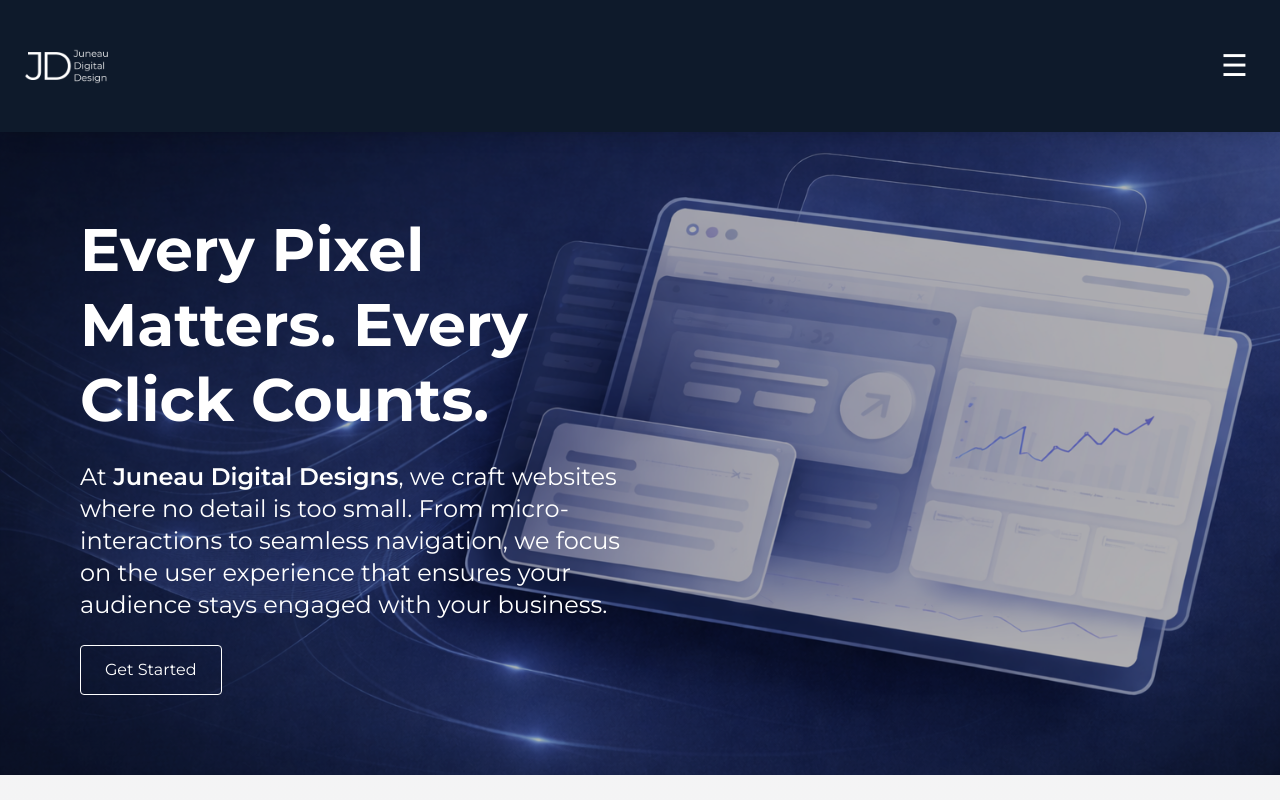
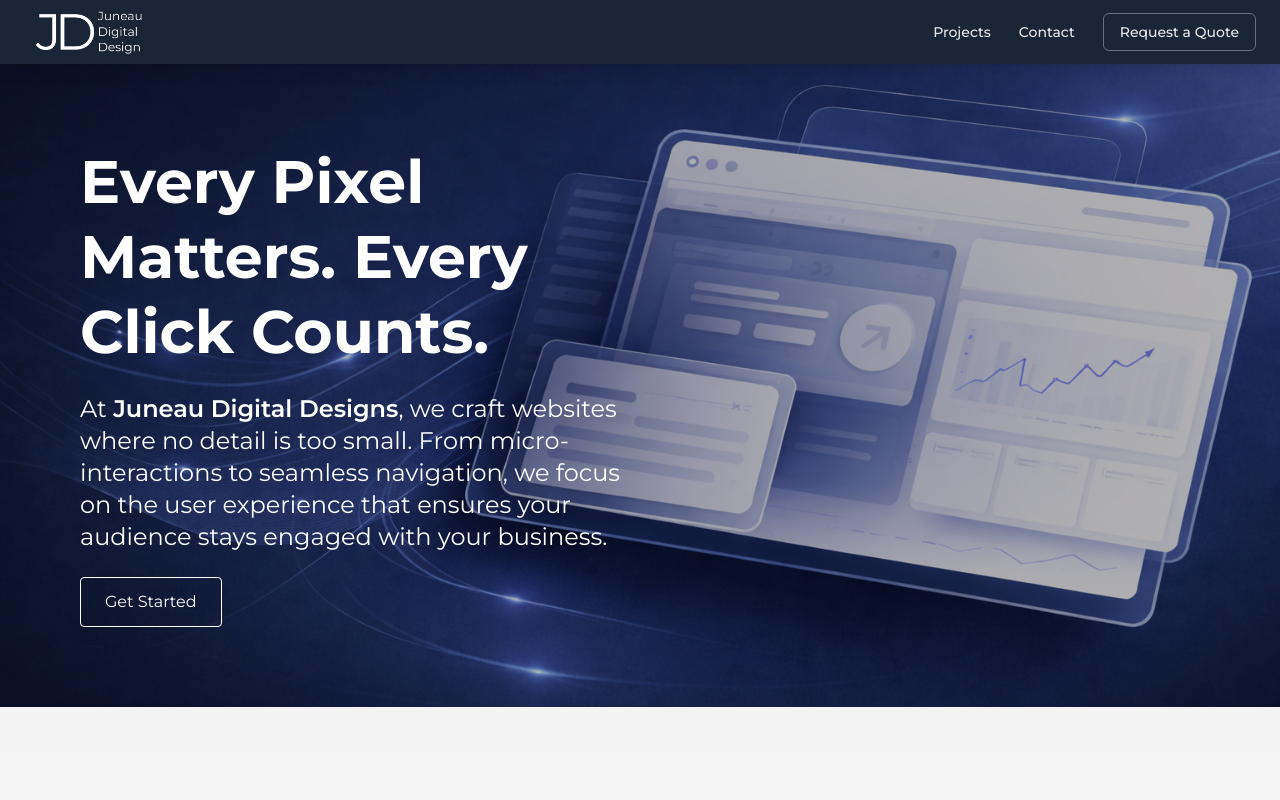
Before and after one commit to JuneauDigitalDesigns/Juneau-Digital-Designs, a Next.js app: page / in a window 1280 px wide. Shown: the top 800 px of the page. Built offline with nearby package versions, Linux system fonts and the light colour scheme.

Commit message:
added request a quote button to navbar, shortened the height, fixed dropdown to animate in, make links into buttons

```diff
--- a/app/components/navbar/navbar.tsx
+++ b/app/components/navbar/navbar.tsx
@@ -10,13 +10,13 @@
 
 export default function Navbar() {
     const [showNav, setShowNav] = useState(false)
-    const modalRef = useRef<HTMLDivElement>(null);
+    const navRef = useRef<HTMLDivElement>(null);
     const handleCloseModal = () => {
         setShowNav(false);
     }
     useEffect(() => {
         const handleClickOutside = (event: MouseEvent) => {
-            if (modalRef.current && !modalRef.current.contains(event.target as Node)) {
+            if (navRef.current && !navRef.current.contains(event.target as Node)) {
                 handleCloseModal();
             }
         };
@@ -26,21 +26,34 @@
         }
     }, [handleCloseModal]);
     const pages: Pages[] = [
-        { name: "Home", href: "/" },
         { name: "Projects", href: "/projects" },
         { name: "Contact", href: "/contact" },
     ]
     return (
-        <div className="relative z-50 w-full bg-[#0E1A2B] flex items-center shadow-lg sticky top-0">
-
-            <div className="flex w-full px-4 py-4 items-center">
-                <Link href="/" className="hover:cursor-pointer">
-                    <Image src="/JD_nobg.png" alt="Logo" width={100} height={100} className="w-[100px] h-[100px]" />
+        <div ref={navRef} className="sticky top-0 z-50 w-full bg-[#0E1A2B]/95 backdrop-blur-sm shadow-lg">
+            <div className="mx-auto flex h-16 w-full max-w-7xl items-center px-4 sm:px-6">
+                <Link href="/" aria-label="Go to home page" className="hover:cursor-pointer">
+                    <Image src="/JD_nobg.png" alt="Juneau Digital Designs home" width={100} height={100} className="h-14 w-14 sm:h-32 sm:w-32" />
                 </Link>
 
-                <div
-                    ref={modalRef}
-                    className="ml-auto text-3xl cursor-pointer text-white select-none relative"
+                <div className="ml-auto hidden items-center gap-7 text-sm font-medium text-white/90 md:flex">
+                    {pages.map((page) => (
+                        <Link key={page.name} href={page.href} className="transition-colors hover:text-white">
+                            {page.name}
+                        </Link>
+                    ))}
+                    <Link
+                        href="/quote"
+                        className="rounded-md border border-white/35 px-4 py-2 text-sm transition-colors hover:bg-white hover:text-[#0E1A2B]"
+                    >
+                        Request a Quote
+                    </Link>
+                </div>
+
+                <button
+                    type="button"
+                    aria-label={showNav ? "Close navigation menu" : "Open navigation menu"}
+                    className="ml-auto select-none text-white md:hidden"
                     onClick={() => setShowNav(prev => !prev)}
                 >
                     <motion.div
@@ -49,63 +62,60 @@
                         animate={{ opacity: 1, rotate: 0 }}
                         exit={{ opacity: 0, rotate: showNav ? 90 : -90 }}
                         transition={{ duration: 0.25, ease: "easeInOut" }}
-                        className="mr-4 cursor-pointer text-3xl text-white"
+                        className="text-3xl leading-none"
                     >
                         {showNav ? "✕" : "☰"}
                     </motion.div>
-                </div>
+                </button>
             </div>
+
             <AnimatePresence>
                 {showNav && (
                     <motion.div
-                        initial={{ opacity: 0, y: -10 }}
+                        initial={{ opacity: 0, y: -8 }}
                         animate={{ opacity: 1, y: 0 }}
-                        exit={{ opacity: 0, y: -10 }}
-                        transition={{ duration: 0.25, ease: "easeOut" }}
-                        className="absolute top-0 text-white
-                                w-screen h-screen
-                                flex flex-col text-lg
-                                divide-y divide-white
-                                scrollbar-hide
+                        exit={{ opacity: 0, y: -8 }}
+                        transition={{ duration: 0.175, ease: "easeOut" }}
+                        className="absolute w-full md:hidden bg-gradient-to-b from-[#1A2E4C] to-[#13233B] pb-6 pt-3 text-white"
+                    >
+                        <div className="mx-auto w-full max-w-7xl ">
+                            <div className="overflow-hidden w-full">
+                                <div className="px-3 py-3">
+                                    <p className="text-xs uppercase tracking-[0.2em] text-white/65">Navigation</p>
+                                    <p className="mt-1 text-sm text-white/85">Explore our work and start your next project.</p>
+                                </div>
 
-                                "
-                    >
-                        <div className="flex flex-col w-full bg-[#14233A] shadow-2xl" >
-                            <div className="flex flex-row px-4 items-center border-b border-white/20">
-                                <Image src="/JD_nobg.png" alt="Logo" width={200} height={200} className="w-[150px] h-[150px]" />
-                                <motion.div
-                                    key={showNav ? "close" : "open"}
-                                    initial={{ opacity: 0, rotate: showNav ? -90 : 90 }}
-                                    animate={{ opacity: 1, rotate: 0 }}
-                                    exit={{ opacity: 0, rotate: showNav ? 90 : -90 }}
-                                    transition={{ duration: 0.25, ease: "easeInOut" }}
-                                    className="ml-auto mr-8 cursor-pointer text-3xl text-white"
-                                >
-                                    {showNav ? "✕" : "☰"}
-                                </motion.div>
-                            </div>
-                            <div className="flex flex-col md:flex-row ">
-                                <div className="flex flex-col items-center justify-center px-16">
-                                    {pages.map((page) => (
-                                        <Link
-                                            key={page.name
-                                            }
-                                            className="py-4 ml-8 hover:underline hover:underline-offset-4"
-                                            href={page.href}
-                                            onClick={() => setShowNav(false)}
+                                <div className="flex flex-col gap-2 p-3">
+                                    {pages.map((page, index) => (
+                                        <motion.div
+                                            key={page.name}
+                                            initial={{ opacity: 0, x: -12 }}
+                                            animate={{ opacity: 1, x: 0 }}
+                                            transition={{ duration: 0.35, delay: index * 0.05 }}
                                         >
-                                            {page.name}
-                                        </Link>
-                                    ))
-                                    }
+                                            <Link
+                                                className="group flex items-center justify-between rounded-xl border border-white/10 bg-white/[0.03] px-4 py-3 text-base font-medium transition-colors hover:border-white/35 hover:bg-white/[0.09]"
+                                                href={page.href}
+                                                onClick={() => setShowNav(false)}
+                                            >
+                                                <span>{page.name}</span>
+                                                <span className="text-white/45 transition-transform duration-200 group-hover:translate-x-1 group-hover:text-white">→</span>
+                                            </Link>
+                                        </motion.div>
+                                    ))}
+                                </div>
 
-                                </div>
-                                <div className="p-32 ml-auto">
-                                    <Link className="p-8 border border-white/50 rounded-xl" href="/quote" onClick={() => setShowNav(false)}>Request a Quote</Link>
+                                <div className="p-3">
+                                    <Link
+                                        className="inline-flex w-full items-center justify-center rounded-xl border border-white/55 bg-white/5 px-4 py-3 text-sm font-semibold transition-colors hover:bg-white hover:text-[#14233A]"
+                                        href="/quote"
+                                        onClick={() => setShowNav(false)}
+                                    >
+                                        Request a Quote
+                                    </Link>
                                 </div>
                             </div>
                         </div>
-
                     </motion.div>
                 )}
             </AnimatePresence>
```
